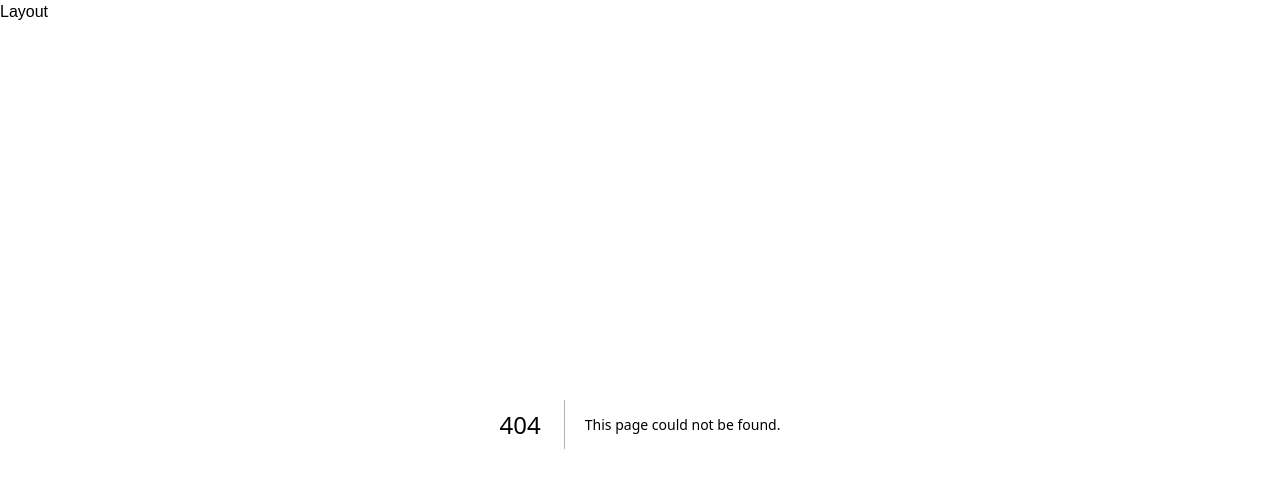
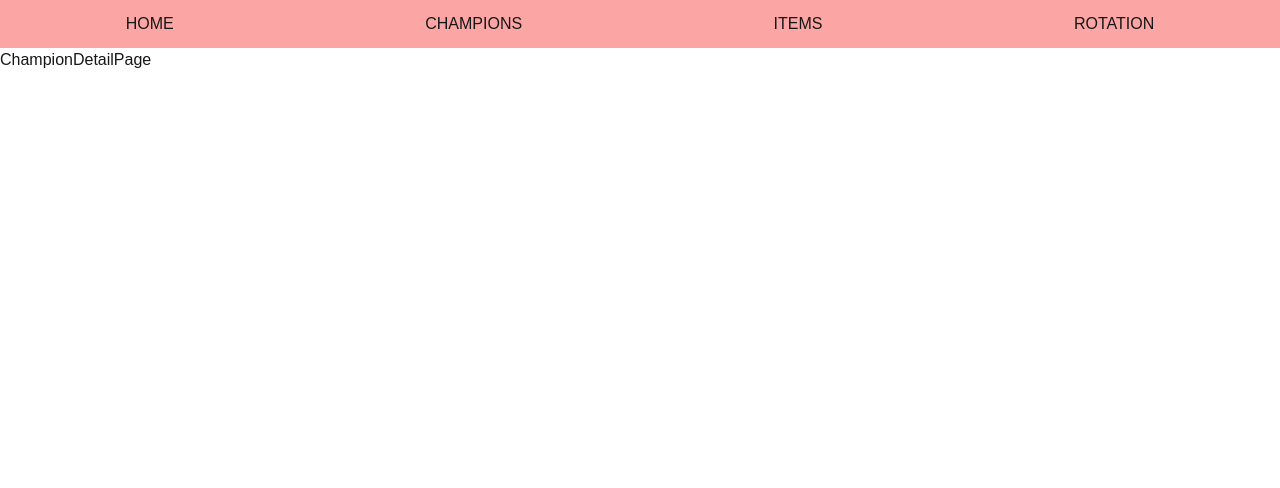
Before and after one commit to doo1b/League_of_Legends, a Next.js app: page /champions/1 in a window 1280 px wide. Before the commit this address had no page. Shown: the top 488 px of the page. Built offline with nearby package versions, Linux system fonts and the light colour scheme.

Commit message:
⚡️Feat : 폴더 구조 설정, 레이아웃 구성, 라우팅 작업

```diff
--- a/next.config.mjs
+++ b/next.config.mjs
@@ -1,4 +1,6 @@
 /** @type {import('next').NextConfig} */
-const nextConfig = {};
+const nextConfig = {
+  reactStrictMode: false,
+};
 
 export default nextConfig;
--- /dev/null
+++ b/src/app/champions/[id]/page.tsx
@@ -0,0 +1,6 @@
+// SSR
+const ChampionDetailPage = () => {
+  return <div>ChampionDetailPage</div>;
+};
+
+export default ChampionDetailPage;
--- /dev/null
+++ b/src/app/champions/page.tsx
@@ -0,0 +1,6 @@
+// ISR
+const ChampionsPage = () => {
+  return <div>ChampionsPage</div>;
+};
+
+export default ChampionsPage;
--- /dev/null
+++ b/src/app/items/page.tsx
@@ -0,0 +1,6 @@
+//SSG
+const ItemsPage = () => {
+  return <div>ItemsPage</div>;
+};
+
+export default ItemsPage;
--- a/src/app/layout.tsx
+++ b/src/app/layout.tsx
@@ -1,21 +1,10 @@
 import type { Metadata } from "next";
-import localFont from "next/font/local";
 import "./globals.css";
-
-const geistSans = localFont({
-  src: "./fonts/GeistVF.woff",
-  variable: "--font-geist-sans",
-  weight: "100 900",
-});
-const geistMono = localFont({
-  src: "./fonts/GeistMonoVF.woff",
-  variable: "--font-geist-mono",
-  weight: "100 900",
-});
+import Link from "next/link";
 
 export const metadata: Metadata = {
-  title: "Create Next App",
-  description: "Generated by create next app",
+  title: "League of Legends",
+  description: "LOL 정보 제공 앱",
 };
 
 export default function RootLayout({
@@ -25,10 +14,21 @@ export default function RootLayout({
 }>) {
   return (
     <html lang="en">
-      <body
-        className={`${geistSans.variable} ${geistMono.variable} antialiased`}
-      >
-        <header>Layout</header>
+      <body>
+        <header className="flex flex-row justify-around h-12 items-center bg-red-300">
+          <Link href="/">
+            <div>HOME</div>
+          </Link>
+          <Link href="/champions">
+            <div>CHAMPIONS</div>
+          </Link>
+          <Link href="/items">
+            <div>ITEMS</div>
+          </Link>
+          <Link href="/rotation">
+            <div>ROTATION</div>
+          </Link>
+        </header>
         {children}
       </body>
     </html>
--- a/src/app/page.tsx
+++ b/src/app/page.tsx
@@ -1,3 +1,3 @@
 export default function Home() {
-  return <div> 안녕하세요 next.js 입니다</div>;
+  return <div>메인 페이지</div>;
 }
--- /dev/null
+++ b/src/app/rotation/page.tsx
@@ -0,0 +1,6 @@
+//CSR
+const RotationPage = () => {
+  return <div>RotationPage</div>;
+};
+
+export default RotationPage;
```
Also changed, not shown: src/app/fonts/GeistMonoVF.woff (deleted), src/app/fonts/GeistVF.woff (deleted).
